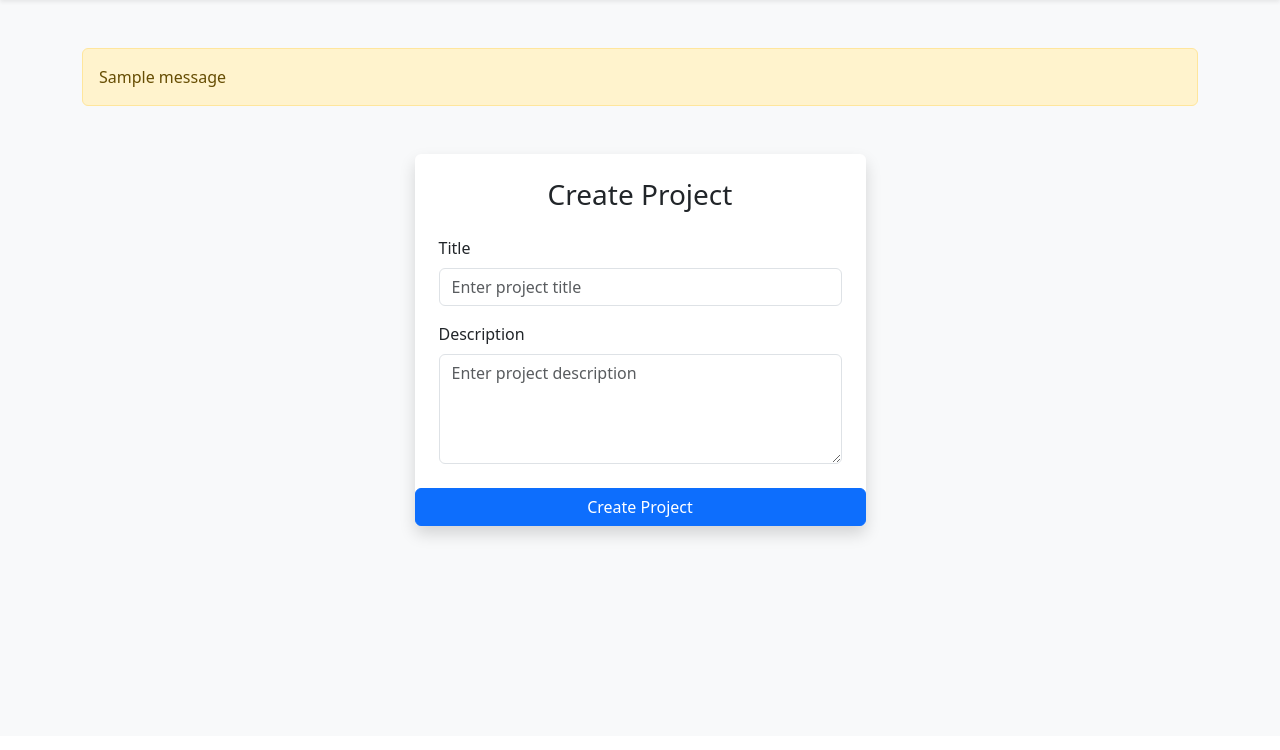
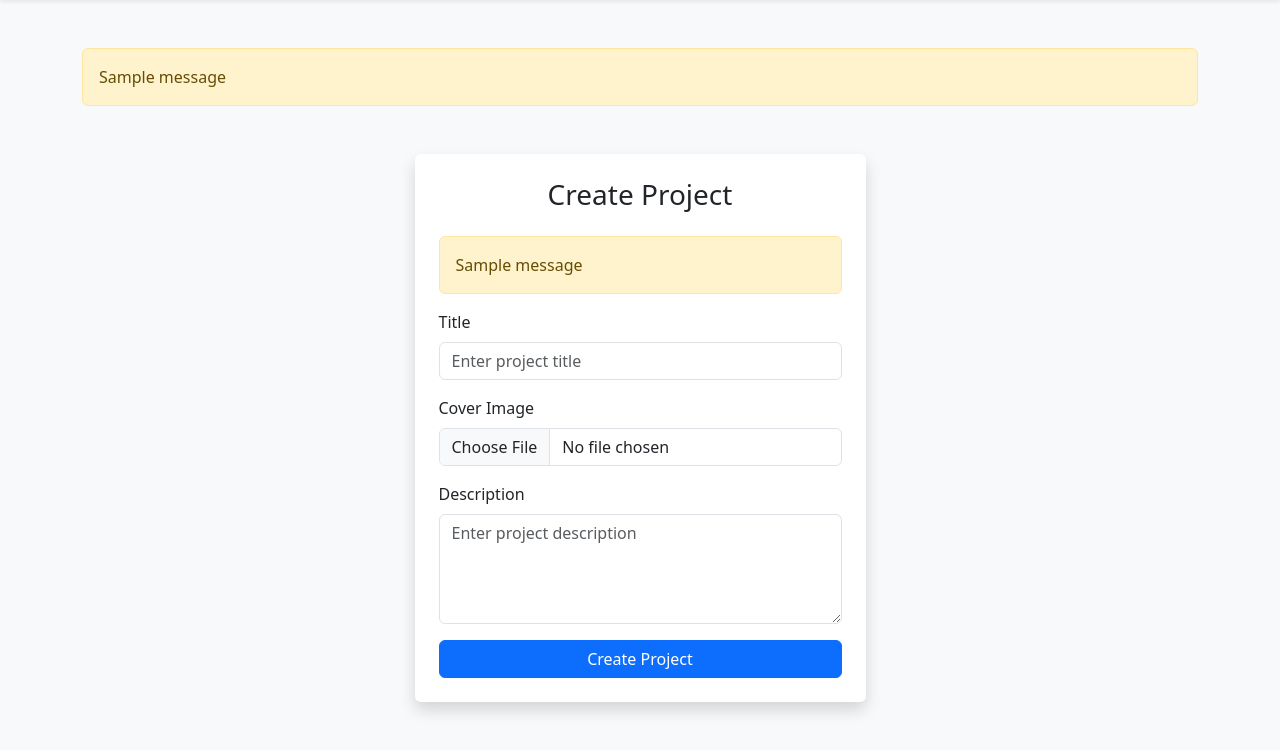
Before and after one commit to Exxavia/notely_project, a Django app: page /create-project/ in a window 1280 px wide. Shown: the part 64-814 px from the top of the page. Before the commit the page ends 606 px from the top, so only its background shows below. Run offline with Django 3.2, Linux system fonts and the light colour scheme; a user stored in the database is signed in; tables that the repository leaves empty hold one stand-in row (values such as "Sample post"); grey boxes marked "Sample" are stand-in pictures; one stand-in notice (Sample message) is shown.

Commit message:
Project structure updated, cover image implemented

```diff
--- /dev/null
+++ b/notes/forms.py
@@ -0,0 +1,8 @@
+from django import forms
+from .models import Project
+
+class ProjectForm(forms.ModelForm):
+
+    class Meta:
+        model = Project
+        fields = ['title', 'cover_image', 'description']
--- a/notes/models.py
+++ b/notes/models.py
@@ -7,6 +7,12 @@
 
     title = models.CharField(max_length=200)
     description = models.TextField(blank=True)
+
+    cover_image = models.ImageField(
+        upload_to='cover_images/',
+        blank=True,
+        null=True
+    )
 
     is_pinned = models.BooleanField(default=False)
 
--- a/notes/views.py
+++ b/notes/views.py
@@ -1,9 +1,11 @@
 from django.shortcuts import render, redirect, get_object_or_404
 from django.contrib.auth.decorators import login_required
 from django.http import JsonResponse
+from django.contrib import messages
 from django.views.decorators.http import require_POST
 from django.utils import timezone
 from .models import Project, Task
+from .forms import ProjectForm
 
 
 # ---------------- HOME (SEARCH + QUICK + OVERDUE) ----------------
@@ -61,19 +63,21 @@
 @login_required
 def create_project(request):
     if request.method == 'POST':
-        title = request.POST.get('title', '').strip()
-        description = request.POST.get('description', '')
+        project_form = ProjectForm(request.POST, request.FILES)
+        if project_form.is_valid():
 
-        if title:
-            Project.objects.create(
-                owner=request.user,
-                title=title,
-                description=description
-            )
+            project = project_form.save(commit=False)
+            project.owner = request.user
+            project.save()
 
-        return redirect('home')
+            messages.success(request, f'Project {project.title} has been created successfully!')
+            return redirect('home')
+        else:
+            messages.error(request, "Please fix the errors below.")
+    else:
+        project_form = ProjectForm()
 
-    return render(request, 'notes/create_project.html')
+    return render(request, 'notes/create_project.html', {'project_form' : project_form})
 
 
 # ---------------- PROJECT DETAIL (DB SORT, NOT PYTHON SORT) ----------------
--- a/templates/notes/create_project.html
+++ b/templates/notes/create_project.html
@@ -7,16 +7,48 @@
         <div class="card shadow border-0">
             <div class="card-body p-4">
                 <h3 class="text-center mb-4">Create Project</h3>
-                <form method="POST">
+
+                {% if messages %}
+                    {% for message in messages %}
+                        <div class="alert alert-warning">
+                            {{ message }}
+                        </div>
+                    {% endfor %}
+                {% endif %}
+
+                <form method="POST" enctype="multipart/form-data">
                     {% csrf_token %}
+
+                    {{ project_form.non_field_errors }}
+
                     <div class="mb-3">
                         <label class="form-label">Title</label>
                         <input type="text" name="title" class="form-control" placeholder="Enter project title" required>
+                        {% if project_form.title.errors %}
+                            <div class="text-danger">
+                                {{ project_form.title.errors.0 }}
+                            </div>
+                        {% endif %}
                     </div>
 
-                    <div class="mb-3"></div>
+                    <div class="mb-3">
+                        <label class="form-label">Cover Image</label>
+                        <input type="file" name="cover_image" class="form-control {% if project_form.cover_image.errors %}is-invalid{% endif %}" accept="image/*">
+                        {% if project_form.cover_image.errors %}
+                            <div class="text-danger">
+                                {{ project_form.cover_image.errors.0 }}
+                            </div>
+                        {% endif %}
+                    </div>
+
+                    <div class="mb-3">
                         <label class="form-label">Description</label>
                         <textarea name="description" class="form-control" rows="4" placeholder="Enter project description"></textarea>
+                        {% if project_form.description.errors %}
+                            <div class="text-danger">
+                                {{ project_form.description.errors.0 }}
+                            </div>
+                        {% endif %}
                     </div>
 
                     <button type="submit" class="btn btn-primary w-100">
```
Also changed, not shown: templates/notes/project_detail.html (+19 -3 lines), notes/migrations/0002_project_cover_images.py (added), notes/migrations/0003_auto_20260325_1410.py (added).
